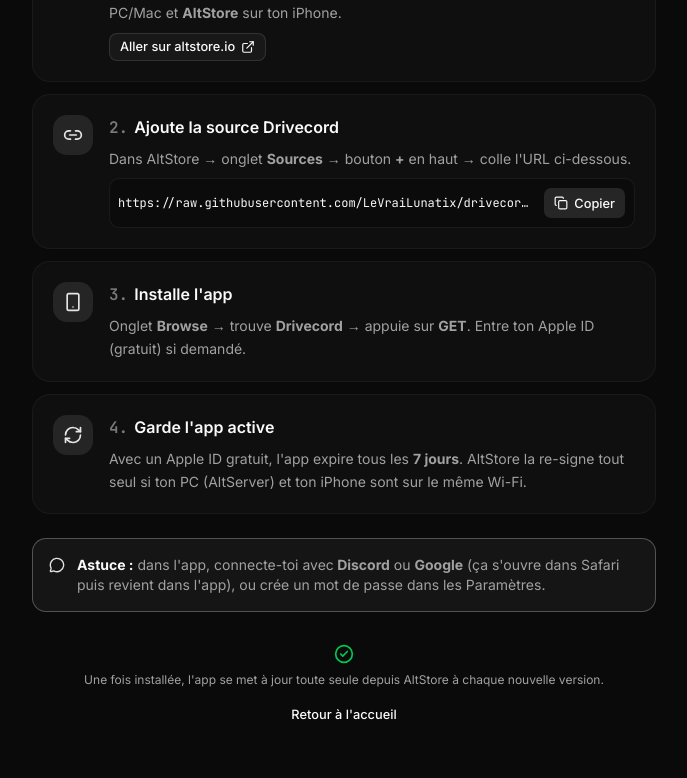
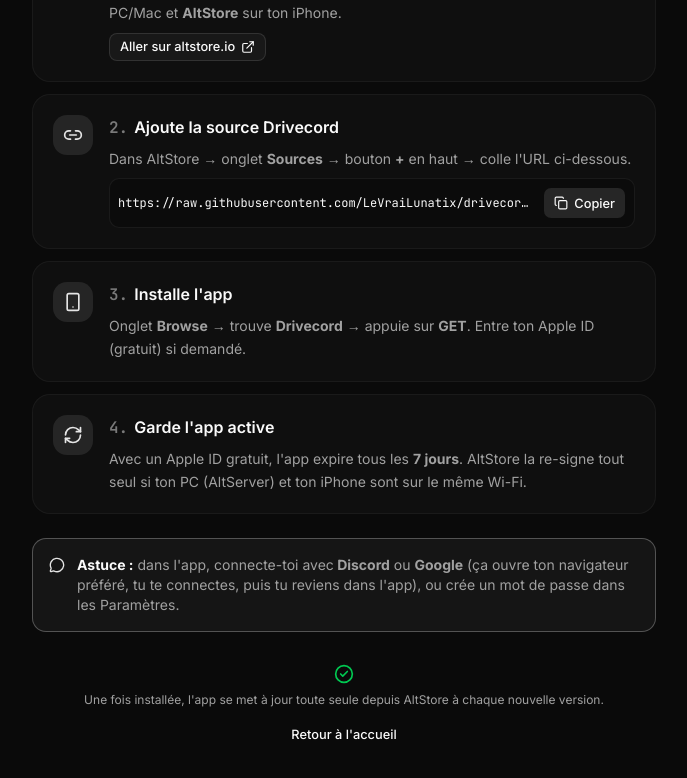
Before and after one commit to LeVraiLunatix/drivecord, a Next.js app: page /install in a window 1280 px wide. Shown: the part 457-1235 px from the top of the page, without its empty margins (296-983 px from the left). Built offline with nearby package versions, Linux system fonts and the light colour scheme.

Commit message:
copy: reword OAuth tip on /install (navigateur préféré + reviens)

```diff
--- a/src/app/install/page.tsx
+++ b/src/app/install/page.tsx
@@ -207,8 +207,8 @@
         <MessageCircle className="mt-0.5 size-4 shrink-0 text-primary" />
         <p className="text-sm text-muted-foreground">
           <strong className="text-foreground">Astuce :</strong> dans l&apos;app, connecte-toi avec
-          <strong> Discord</strong> ou <strong>Google</strong> (ça s&apos;ouvre dans Safari puis
-          revient dans l&apos;app), ou crée un mot de passe dans les Paramètres.
+          <strong> Discord</strong> ou <strong>Google</strong> (ça ouvre ton navigateur préféré, tu
+          te connectes, puis tu reviens dans l&apos;app), ou crée un mot de passe dans les Paramètres.
         </p>
       </motion.div>
 
```
